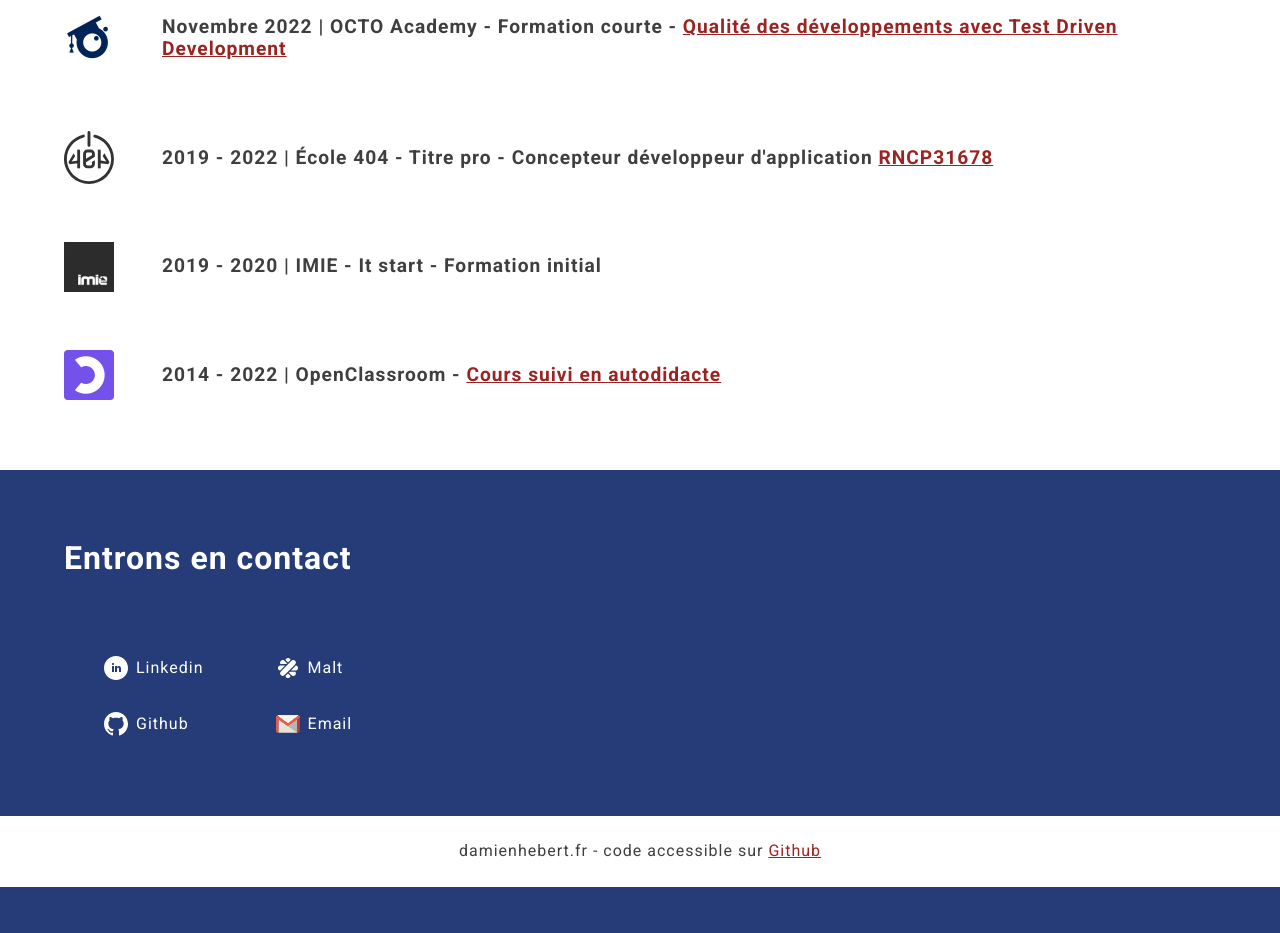
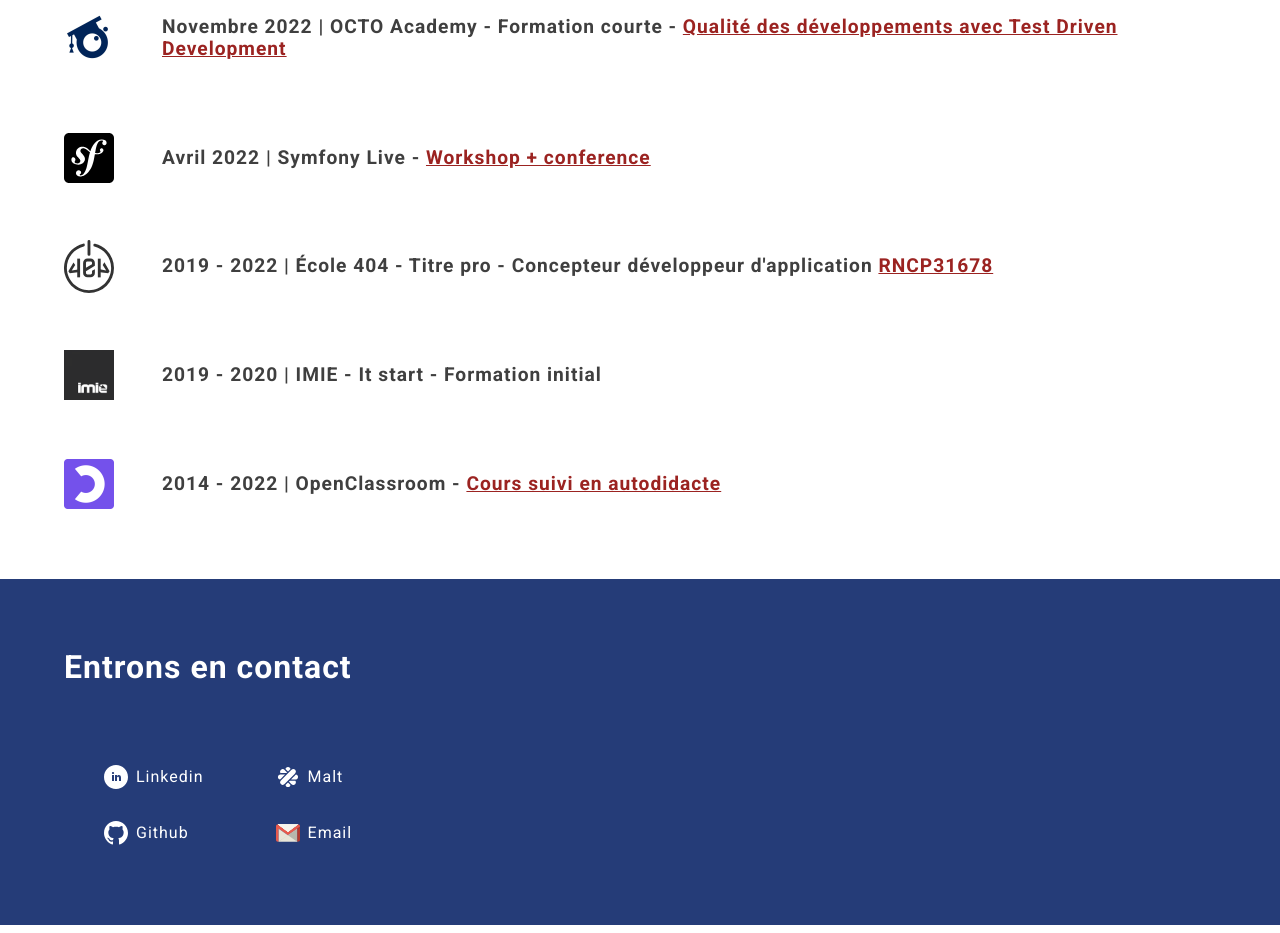
Before and after one commit to Doskyft/damien-hebert, a website built with webpack: page index.html in a window 1280 px wide. Shown: the part 3080-4013 px from the top of the page. Before the commit the page ends 3967 px from the top, so only its background shows below. Built offline with nearby package versions, Linux system fonts and the light colour scheme; files whose address does not match are found by name.

Commit message:
Ajout symfony live dans las formations

```diff
--- a/index.html
+++ b/index.html
@@ -308,6 +308,14 @@
                 </article>
 
                 <article class="course">
+                    <img alt="Logo de l'école 404" src="assets/images/courses/symfony-live.svg">
+                    <h3>
+                        Avril 2022 | Symfony Live -
+                        <a href="https://live.symfony.com/2022-paris/" rel="nofollow" target="_blank">Workshop + conference</a>
+                    </h3>
+                </article>
+
+                <article class="course">
                     <img alt="Logo de l'école 404" src="assets/images/courses/e-404.svg">
                     <h3>
                         2019 - 2022 | École 404 - Titre pro - Concepteur développeur d'application
```
Also changed, not shown: assets/images/courses/symfony-live.svg (added).
